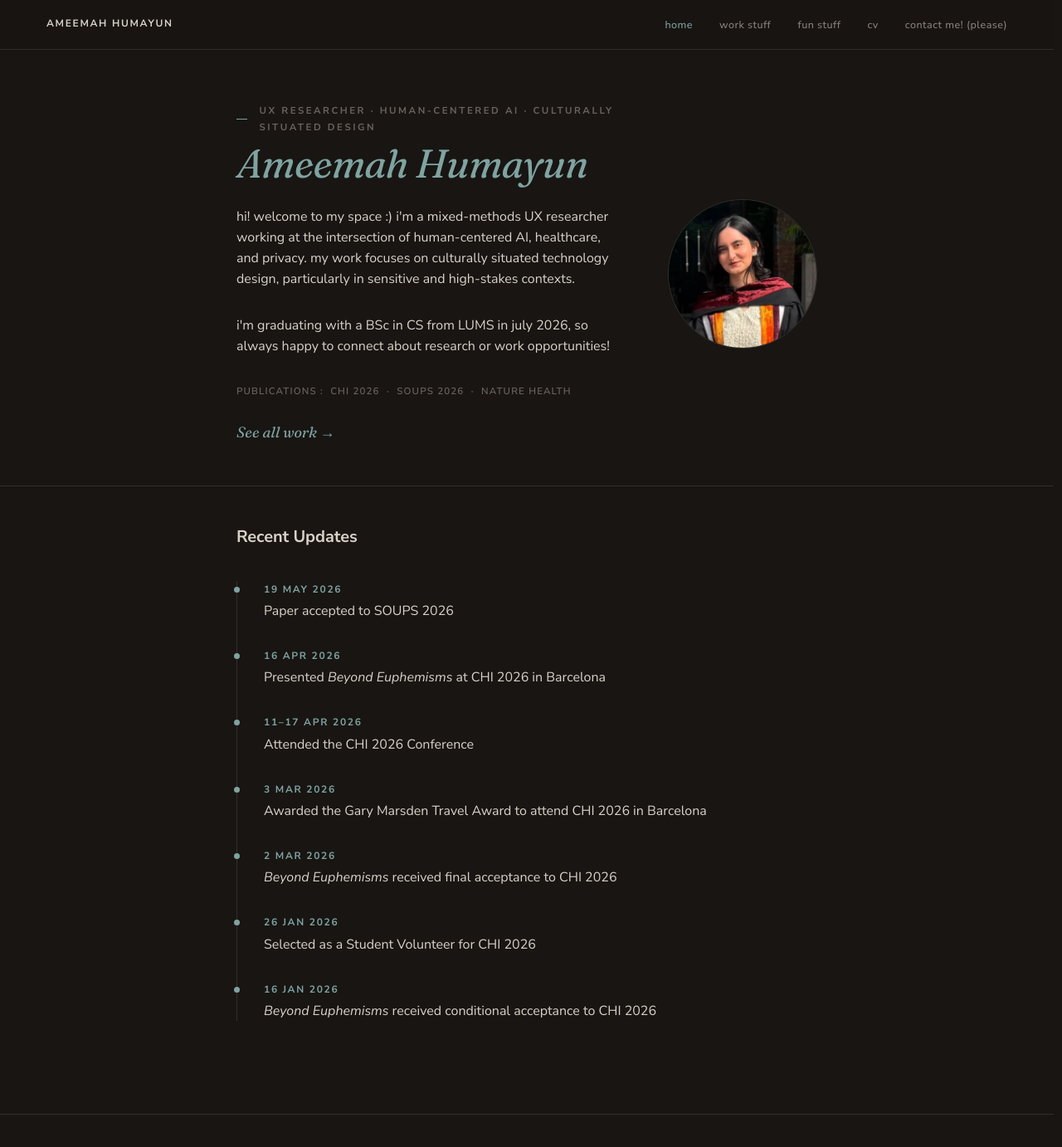
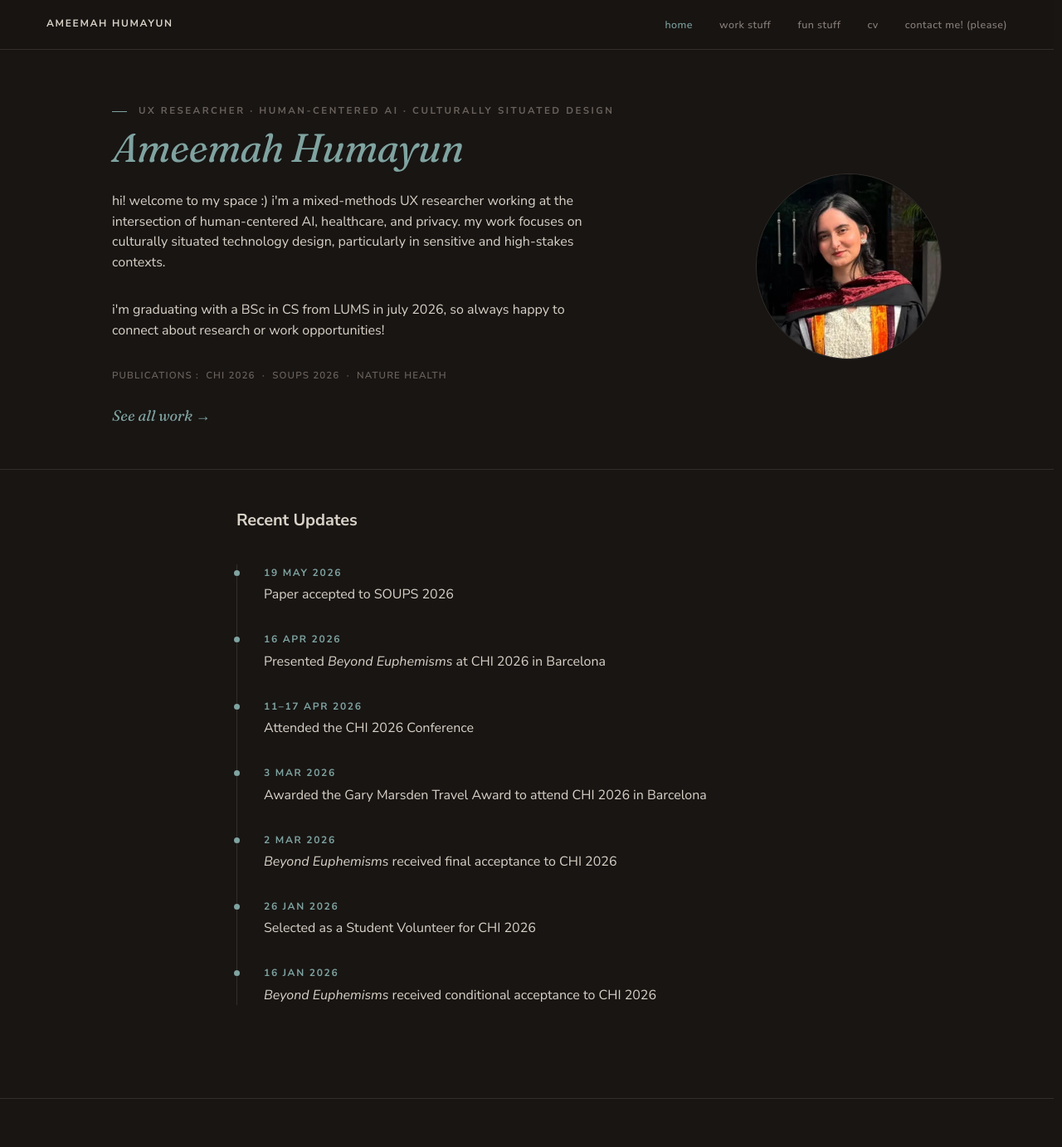
Before and after one commit to ameemahumayun/ameemahumayun.github.io, a Jekyll site: the page built from index.html, in a window 1280 px wide and 1400 px high. Shown: the top 1382 px of the window at 83% size. Built offline with Jekyll 4.4.1, drawn with Linux system fonts in a browser that asks for light colours.

Commit message:
Widen profile hero and enlarge avatar
Uses the wide container instead of the prose-narrow one so the eyebrow
fits on a single line, bumps the avatar to 224px, and shifts the whole
block left with the extra room.

```diff
--- a/assets/css/components.css
+++ b/assets/css/components.css
@@ -655,17 +655,21 @@
 
 /* 21. HERO WITH AVATAR ---------------------------------------------------- */
 /* Homepage hero variant: a circular portrait sits beside the name/intro.
-   Drop your image at /assets/images/me.jpg — until then a placeholder shows. */
+   Drop your image at /assets/images/me.jpg — until then a placeholder shows.
+   Uses the wide container (not the prose-narrow default) so the extra
+   avatar column has room without squeezing the eyebrow onto two lines. */
 .hero--profile .hero__inner {
+  max-width: var(--container-wide);
   display: grid;
   grid-template-columns: 1fr auto;
-  gap: var(--space-7);
+  gap: var(--space-6);
   align-items: center;
 }
 .hero__text { min-width: 0; }
+.hero--profile .eyebrow-rule { white-space: nowrap; }
 .hero__avatar {
-  width: 180px;
-  height: 180px;
+  width: 224px;
+  height: 224px;
   border-radius: 50%;
   object-fit: cover;
   border: 1px solid var(--color-border);
@@ -693,7 +697,8 @@
     gap: var(--space-4);
   }
   /* Image first, then text on mobile */
-  .hero__avatar { order: -1; width: 130px; height: 130px; }
+  .hero__avatar { order: -1; width: 150px; height: 150px; }
+  .hero--profile .eyebrow-rule { white-space: normal; }
 }
 
 
--- a/index.html
+++ b/index.html
@@ -23,7 +23,7 @@ description: Mixed-methods UX researcher working on human-centered AI for health
         <a href="{{ '/work/' | relative_url }}" class="serif" style="font-size:1.125rem;">See all work &rarr;</a>
       </p>
     </div>
-    <img class="hero__avatar" src="{{ '/assets/images/me.jpg' | relative_url }}" alt="Portrait of Ameemah Humayun" width="180" height="180">
+    <img class="hero__avatar" src="{{ '/assets/images/me.jpg' | relative_url }}" alt="Portrait of Ameemah Humayun" width="224" height="224">
   </div>
 </header>
 
```
